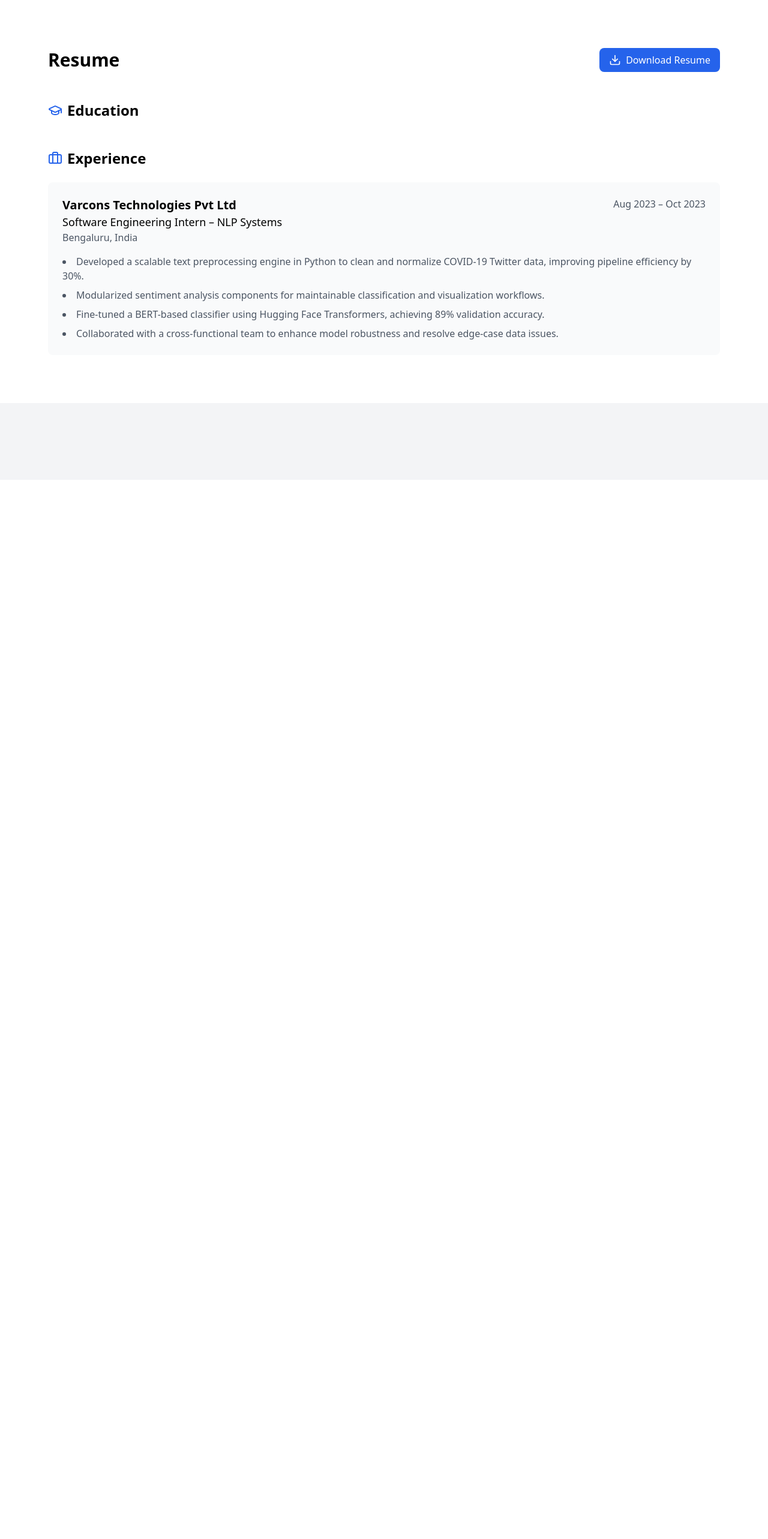
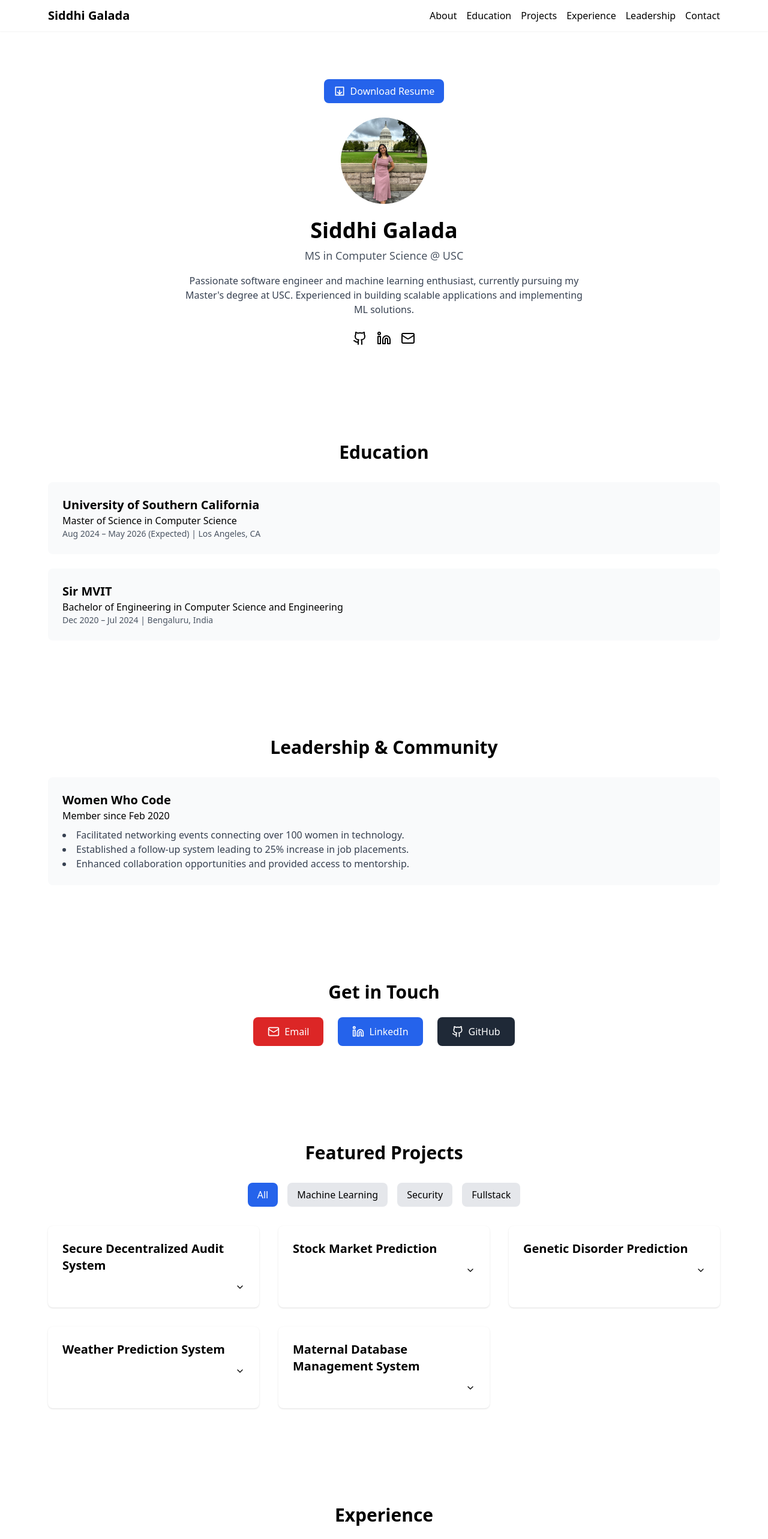
Before and after one commit to SiddhiGalada44/siddhigalada44.github.io, a React (Create React App) app: page / in a window 1280 px wide. Shown: the top 2566 px of the page at 60% size. Before the commit the page ends 800 px from the top, so only its background shows below. Built offline with nearby package versions, Linux system fonts and the light colour scheme; the HTML template or start-up script is replaced by a standard one.

Commit message:
Update Portfolio.js

```diff
--- a/src/Portfolio.js
+++ b/src/Portfolio.js
@@ -3,19 +3,15 @@ import {
   Github,
   Linkedin,
   Mail,
-  ExternalLink,
   Code,
   Database,
   Terminal,
   FileCode,
   Box,
-  Laptop,
   Server,
   Smartphone,
   ChevronUp,
   ChevronDown,
-  Download,
-  GraduationCap,
   Briefcase,
   Users
 } from 'lucide-react';
@@ -27,106 +23,200 @@ const Portfolio = () => {
   const techIcons = {
     "Python": <Code className="w-5 h-5" />, "Java": <FileCode className="w-5 h-5" />, "JavaScript": <FileCode className="w-5 h-5" />, "TypeScript": <FileCode className="w-5 h-5" />,
     "MongoDB": <Database className="w-5 h-5" />, "PostgreSQL": <Database className="w-5 h-5" />, "DynamoDB": <Database className="w-5 h-5" />, "MySQL": <Database className="w-5 h-5" />,
-    "Linux": <Terminal className="w-5 h-5" />, "Docker": <Box className="w-5 h-5" />, "Node.js": <Server className="w-5 h-5" />, "Flutter": <Smartphone className="w-5 h-5" />,
+    "Linux": <Terminal className="w-5 h-5" />, "Docker": <Box className="w-5 h-5" />, "Node.js": <Server className="w-5 h-5" />, "Flutter": <Smartphone className="w-5 h-5" />
   };
 
   const projects = [
     {
       title: "Secure Decentralized Audit System",
-      description: "Designed a blockchain-backed audit logging system for EHRs using Flask and RBAC to ensure tamper-evident access trails.",
-      tech: ["Python", "Flask", "Blockchain", "Cryptography"],
+      description: "Designed a blockchain-based audit system for EHRs using Flask, cryptography, and role-based access control to ensure tamper-proof data access and logging.",
+      tech: ["Python", "Flask", "Blockchain"],
       location: "Los Angeles, CA",
-      category: "fullstack"
+      category: "security"
+    },
+    {
+      title: "Stock Market Prediction",
+      description: "Developed a financial time-series forecasting model using Random Forests on S&P 500 data with engineered indicators and walk-forward validation.",
+      tech: ["Python", "Pandas", "Scikit-learn"],
+      location: "Los Angeles, CA",
+      category: "machine-learning"
     },
     {
       title: "Genetic Disorder Prediction",
-      description: "Built a classification model achieving 94.7% accuracy for genetic disorder prediction using DNA microarray data from 7,070 genes.",
-      tech: ["Python", "PyTorch", "Feature Engineering"],
+      description: "Built a PyTorch-based classifier with 94.7% accuracy on DNA microarray data to detect genetic disorders across 7,070 genes.",
+      tech: ["Python", "PyTorch"],
       location: "Bengaluru, India",
       category: "machine-learning"
     },
     {
-      title: "Stock Market Forecasting",
-      description: "Engineered a Random Forest pipeline with financial indicators to predict S&P 500 trends, achieving 57% precision.",
-      tech: ["Python", "Pandas", "Scikit-learn", "yfinance"],
+      title: "Weather Prediction System",
+      description: "Forecasted daily weather using regression models with temporal feature extraction, achieving 92% prediction accuracy on historical datasets.",
+      tech: ["Python", "Scikit-learn", "Matplotlib"],
       location: "Los Angeles, CA",
       category: "machine-learning"
     },
     {
-      title: "Classroom Attendance Tracker",
-      description: "Mobile app with secure authentication handling 1,000+ student profiles, improving data accessibility by 40%.",
-      tech: ["Java", "Android Studio"],
+      title: "Maternal Database Management System",
+      description: "Built a web-based system to manage immunization schedules and maternal healthcare data for 2,000+ patients with real-time reminders and updates.",
+      tech: ["MySQL", "PHP", "HTML", "React"],
       location: "Bengaluru, India",
-      category: "mobile"
+      category: "fullstack"
     }
   ];
 
-  const skills = {
-    "Languages": ["Python", "Java", "C++", "C", "R", "JavaScript", "TypeScript", "Git", "SQL", "HTML", "CSS", "GO"],
-    "Databases": ["MongoDB", "PostgreSQL", "DynamoDB", "MySQL"],
-    "Technologies": ["Linux", "MATLAB", "Flutter", "Android Studio", "Node.js", "Flask", "PyTorch"]
-  };
-
-  const filterProjects = (category) => {
-    setActiveTab(category);
-  };
+  const filterProjects = (category) => setActiveTab(category);
 
   return (
     <div className="min-h-screen bg-gray-100">
-      {/* ...navigation and about sections stay the same... */}
+      <nav className="bg-white shadow-sm sticky top-0 z-10">
+        <div className="max-w-6xl mx-auto px-4 py-3 flex justify-between items-center">
+          <h1 className="text-xl font-bold">Siddhi Galada</h1>
+          <div className="space-x-4">
+            <a href="#about" className="hover:text-blue-600">About</a>
+            <a href="#education" className="hover:text-blue-600">Education</a>
+            <a href="#projects" className="hover:text-blue-600">Projects</a>
+            <a href="#experience" className="hover:text-blue-600">Experience</a>
+            <a href="#leadership" className="hover:text-blue-600">Leadership</a>
+            <a href="#contact" className="hover:text-blue-600">Contact</a>
+          </div>
+        </div>
+      </nav>
 
-      <section id="resume" className="py-20 bg-white">
+      <section id="about" className="py-20 bg-white">
+  <div className="text-center mb-6">
+    <a href="/Siddhi_Galada_Resume.pdf" download className="inline-flex items-center bg-blue-600 text-white px-4 py-2 rounded-lg hover:bg-blue-700">
+      <svg xmlns="http://www.w3.org/2000/svg" className="h-5 w-5 mr-2" fill="none" viewBox="0 0 24 24" stroke="currentColor"><path strokeLinecap="round" strokeLinejoin="round" strokeWidth={2} d="M4 4v16h16V4H4zm4 10l4 4 4-4m-4-4v8" /></svg>
+      Download Resume
+    </a>
+  </div>
+  <div className="max-w-6xl mx-auto px-4 text-center">
+    <div className="w-36 h-36 rounded-full overflow-hidden mx-auto mb-6">
+      <img src="profile.jpeg" alt="Siddhi Galada" className="w-full h-full object-cover" />
+    </div>
+    <h2 className="text-4xl font-bold mb-2">Siddhi Galada</h2>
+    <p className="text-lg text-gray-600 mb-4">MS in Computer Science @ USC</p>
+    <p className="text-gray-700 max-w-2xl mx-auto">
+      Passionate software engineer and machine learning enthusiast, currently pursuing my Master's degree at USC. Experienced in building scalable applications and implementing ML solutions.
+    </p>
+    <div className="flex justify-center space-x-4 mt-6">
+      <a href="https://github.com/SiddhiGalada44" target="_blank" rel="noopener noreferrer">
+        <Github className="w-6 h-6 hover:text-blue-600" />
+      </a>
+      <a href="https://linkedin.com/in/siddhi-galada" target="_blank" rel="noopener noreferrer">
+        <Linkedin className="w-6 h-6 hover:text-blue-600" />
+      </a>
+      <a href="mailto:galada@usc.edu">
+        <Mail className="w-6 h-6 hover:text-blue-600" />
+      </a>
+    </div>
+  </div>
+</section>
+
+<section id="education" className="py-20 bg-white">
+  <div className="max-w-6xl mx-auto px-4">
+    <h2 className="text-3xl font-bold mb-8 text-center">Education</h2>
+    <div className="bg-gray-50 p-6 rounded-lg mb-6">
+      <h3 className="text-xl font-semibold">University of Southern California</h3>
+      <p>Master of Science in Computer Science</p>
+      <p className="text-sm text-gray-600">Aug 2024 – May 2026 (Expected) | Los Angeles, CA</p>
+    </div>
+    <div className="bg-gray-50 p-6 rounded-lg">
+      <h3 className="text-xl font-semibold">Sir MVIT</h3>
+      <p>Bachelor of Engineering in Computer Science and Engineering</p>
+      <p className="text-sm text-gray-600">Dec 2020 – Jul 2024 | Bengaluru, India</p>
+    </div>
+  </div>
+</section>
+
+<section id="leadership" className="py-20 bg-white">
+  <div className="max-w-6xl mx-auto px-4">
+    <h2 className="text-3xl font-bold mb-8 text-center">Leadership & Community</h2>
+    <div className="bg-gray-50 p-6 rounded-lg">
+      <h3 className="text-xl font-semibold">Women Who Code</h3>
+      <p>Member since Feb 2020</p>
+      <ul className="list-disc list-inside text-gray-700 mt-2">
+        <li>Facilitated networking events connecting over 100 women in technology.</li>
+        <li>Established a follow-up system leading to 25% increase in job placements.</li>
+        <li>Enhanced collaboration opportunities and provided access to mentorship.</li>
+      </ul>
+    </div>
+  </div>
+</section>
+
+<section id="contact" className="py-20 bg-white">
+  <div className="max-w-6xl mx-auto px-4 text-center">
+    <h2 className="text-3xl font-bold mb-6">Get in Touch</h2>
+    <div className="flex justify-center space-x-6">
+      <a href="mailto:galada@usc.edu" className="flex items-center gap-2 bg-red-600 text-white px-6 py-3 rounded-lg hover:bg-red-700">
+        <Mail className="w-5 h-5" /> Email
+      </a>
+      <a href="https://linkedin.com/in/siddhi-galada" target="_blank" rel="noopener noreferrer" className="flex items-center gap-2 bg-blue-600 text-white px-6 py-3 rounded-lg hover:bg-blue-700">
+        <Linkedin className="w-5 h-5" /> LinkedIn
+      </a>
+      <a href="https://github.com/SiddhiGalada44" target="_blank" rel="noopener noreferrer" className="flex items-center gap-2 bg-gray-800 text-white px-6 py-3 rounded-lg hover:bg-gray-700">
+        <Github className="w-5 h-5" /> GitHub
+      </a>
+    </div>
+  </div>
+</section>
+
+<section id="projects" className="py-20 bg-white">
         <div className="max-w-6xl mx-auto px-4">
-          <div className="flex justify-between items-center mb-12">
-            <h2 className="text-3xl font-bold">Resume</h2>
-            <a
-              href="/Siddhi_Galada_Resume.pdf"
-              download
-              className="flex items-center gap-2 bg-blue-600 text-white px-4 py-2 rounded-lg hover:bg-blue-700 transition-all duration-300 transform hover:-translate-y-1"
-            >
-              <Download className="w-5 h-5" />
-              Download Resume
-            </a>
+          <h2 className="text-3xl font-bold mb-8 text-center">Featured Projects</h2>
+          <div className="flex justify-center mb-8 space-x-4">
+            <button onClick={() => filterProjects('all')} className={`px-4 py-2 rounded-lg ${activeTab === 'all' ? 'bg-blue-600 text-white' : 'bg-gray-200'}`}>All</button>
+            <button onClick={() => filterProjects('machine-learning')} className={`px-4 py-2 rounded-lg ${activeTab === 'machine-learning' ? 'bg-blue-600 text-white' : 'bg-gray-200'}`}>Machine Learning</button>
+            <button onClick={() => filterProjects('security')} className={`px-4 py-2 rounded-lg ${activeTab === 'security' ? 'bg-blue-600 text-white' : 'bg-gray-200'}`}>Security</button>
+            <button onClick={() => filterProjects('fullstack')} className={`px-4 py-2 rounded-lg ${activeTab === 'fullstack' ? 'bg-blue-600 text-white' : 'bg-gray-200'}`}>Fullstack</button>
           </div>
-
-          <div className="space-y-12">
-            <div className="space-y-6">
-              <h3 className="text-2xl font-semibold flex items-center gap-2">
-                <GraduationCap className="w-6 h-6 text-blue-600" />
-                Education
-              </h3>
-              {/* ...education stays the same... */}
-            </div>
-
-            <div className="space-y-6">
-              <h3 className="text-2xl font-semibold flex items-center gap-2">
-                <Briefcase className="w-6 h-6 text-blue-600" />
-                Experience
-              </h3>
-              <div className="bg-gray-50 p-6 rounded-lg hover:shadow-md transition-shadow duration-300">
-                <div className="flex justify-between items-start">
-                  <div>
-                    <h4 className="text-xl font-semibold">Varcons Technologies Pvt Ltd</h4>
-                    <p className="text-lg">Software Engineering Intern – NLP Systems</p>
-                  </div>
-                  <p className="text-gray-600">Aug 2023 – Oct 2023</p>
+          <div className="grid grid-cols-1 md:grid-cols-2 lg:grid-cols-3 gap-8">
+            {projects.filter(p => activeTab === 'all' || p.category === activeTab).map((project, index) => (
+              <div key={index} className="bg-white rounded-lg shadow p-6">
+                <h3 className="text-xl font-bold mb-2 cursor-pointer" onClick={() => setExpandedProject(expandedProject === index ? null : index)}>
+                  {project.title}
+                </h3>
+                {expandedProject === index && (
+                  <>
+                    <p className="text-gray-700 mb-2">{project.description}</p>
+                    <p className="text-sm text-gray-500 mb-2">{project.location}</p>
+                    <div className="flex flex-wrap gap-2">
+                      {project.tech.map((tech, idx) => (
+                        <span key={idx} className="flex items-center gap-1 text-xs bg-blue-100 text-blue-800 px-2 py-1 rounded">
+                          {techIcons[tech] || <Code className="w-4 h-4" />} {tech}
+                        </span>
+                      ))}
+                    </div>
+                  </>
+                )}
+                <div className="text-right mt-2">
+                  {expandedProject === index ? <ChevronUp className="w-4 h-4 inline-block" /> : <ChevronDown className="w-4 h-4 inline-block" />}
                 </div>
-                <p className="text-gray-600 mb-4">Bengaluru, India</p>
-                <ul className="space-y-2 list-disc list-inside text-gray-600">
-                  <li>Developed a scalable text preprocessing engine in Python to clean and normalize COVID-19 Twitter data, improving pipeline efficiency by 30%.</li>
-                  <li>Modularized sentiment analysis components for maintainable classification and visualization workflows.</li>
-                  <li>Fine-tuned a BERT-based classifier using Hugging Face Transformers, achieving 89% validation accuracy.</li>
-                  <li>Collaborated with a cross-functional team to enhance model robustness and resolve edge-case data issues.</li>
-                </ul>
               </div>
-            </div>
-
-            {/* ...leadership section stays the same... */}
+            ))}
           </div>
         </div>
       </section>
 
-      {/* ...rest of portfolio stays the same... */}
+      <section id="experience" className="py-20 bg-white">
+        <div className="max-w-6xl mx-auto px-4">
+          <h2 className="text-3xl font-bold mb-8 text-center">Experience</h2>
+          <div className="bg-gray-50 p-6 rounded-lg">
+            <div className="flex justify-between items-start">
+              <div>
+                <h3 className="text-xl font-semibold">Varcons Technologies Pvt Ltd</h3>
+                <p className="text-lg">Machine Learning Intern</p>
+                <p className="text-gray-600">Bengaluru, India</p>
+              </div>
+              <p className="text-gray-600">Aug 2023 – Oct 2023</p>
+            </div>
+            <ul className="list-disc list-inside text-gray-700 mt-4 space-y-2">
+              <li>Designed an advanced Preprocessor class, reducing preprocessing time by 30%</li>
+              <li>Analyzed sentiment distribution and visualized insights using word clouds</li>
+              <li>Built and trained a BERT-based classifier achieving 97% training accuracy</li>
+            </ul>
+          </div>
+        </div>
+      </section>
     </div>
   );
 };
```
